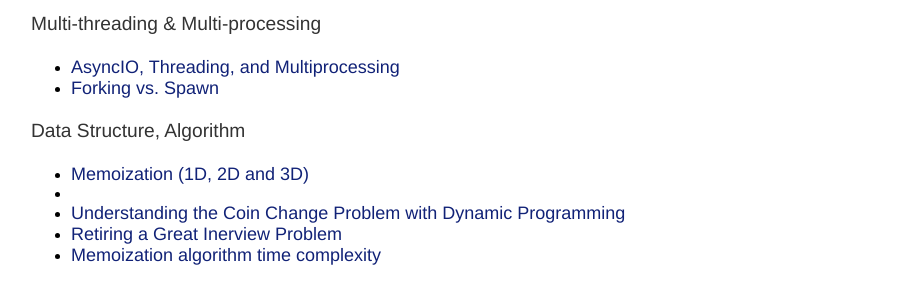
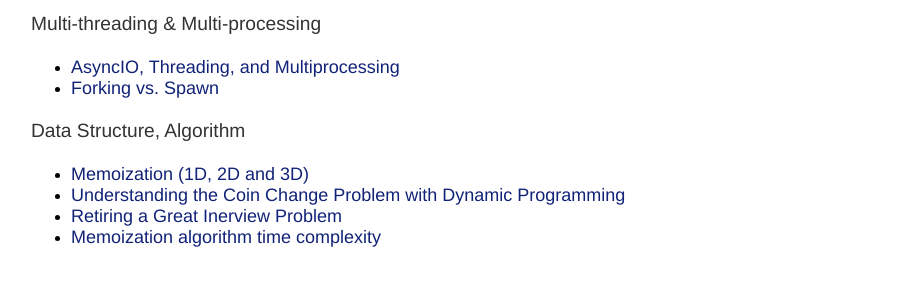
Before and after one commit to BrandonLiang/brandonliang.github.io, a plain HTML site: page software_engineering.html in a window 1280 px wide. Shown: the part 306-610 px from the top of the page, without its empty margins (161-1061 px from the left). Drawn offline with Linux system fonts and the light colour scheme.

Commit message:
Update software_engineering.html

```diff
--- a/software_engineering.html
+++ b/software_engineering.html
@@ -35,7 +35,7 @@
                         </ul>
                         <p>Data Structure, Algorithm</p>
                         <ul class="container">
-                          <li><a href="https://www.geeksforgeeks.org/memoization-1d-2d-and-3d/" font size = "35">Memoization (1D, 2D and 3D)</a><li>
+                          <li><a href="https://www.geeksforgeeks.org/memoization-1d-2d-and-3d/" font size = "35">Memoization (1D, 2D and 3D)</a></li>
                           <li><a href="https://www.geeksforgeeks.org/understanding-the-coin-change-problem-with-dynamic-programming/" font size = "35">Understanding the Coin Change Problem with Dynamic Programming</a></li>
                           <li><a href="https://thenoisychannel.com/2011/08/08/retiring-a-great-interview-problem/" font size = "35">Retiring a Great Inerview Problem</a></li>
                           <li><a href="https://stackoverflow.com/questions/21273505/memoization-algorithm-time-complexity" font size = "35">Memoization algorithm time complexity</a></li>
```
